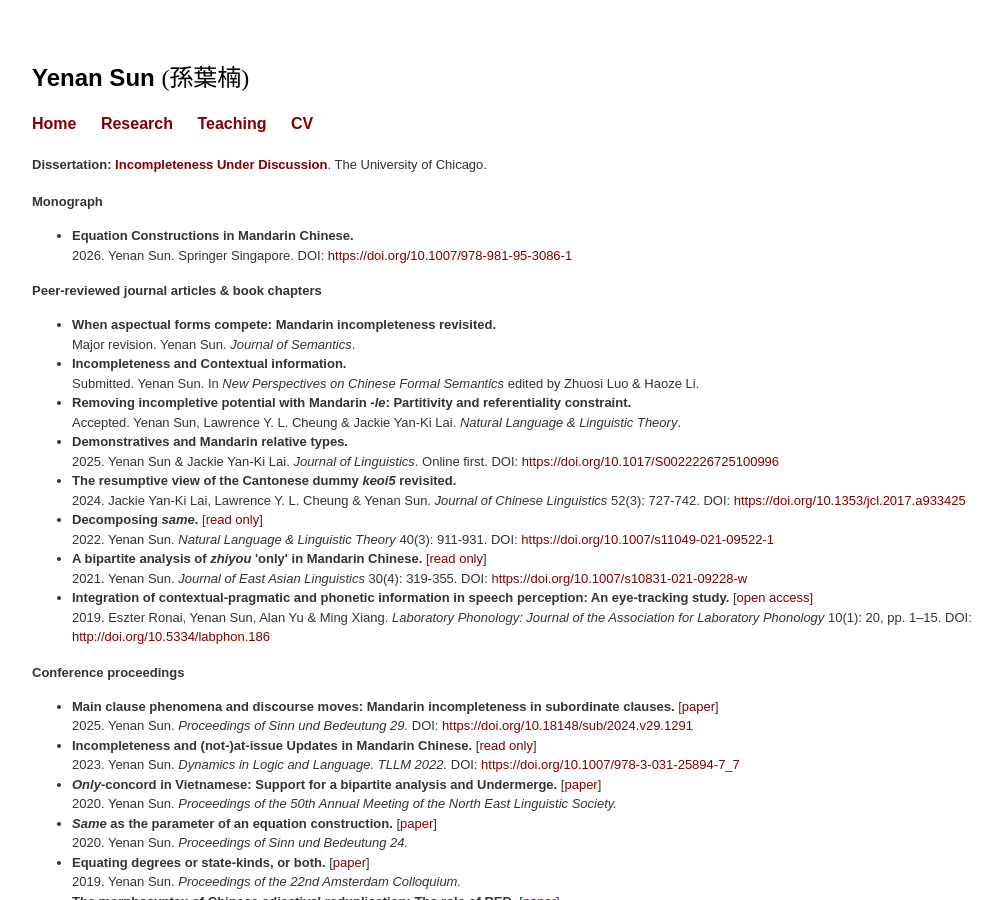
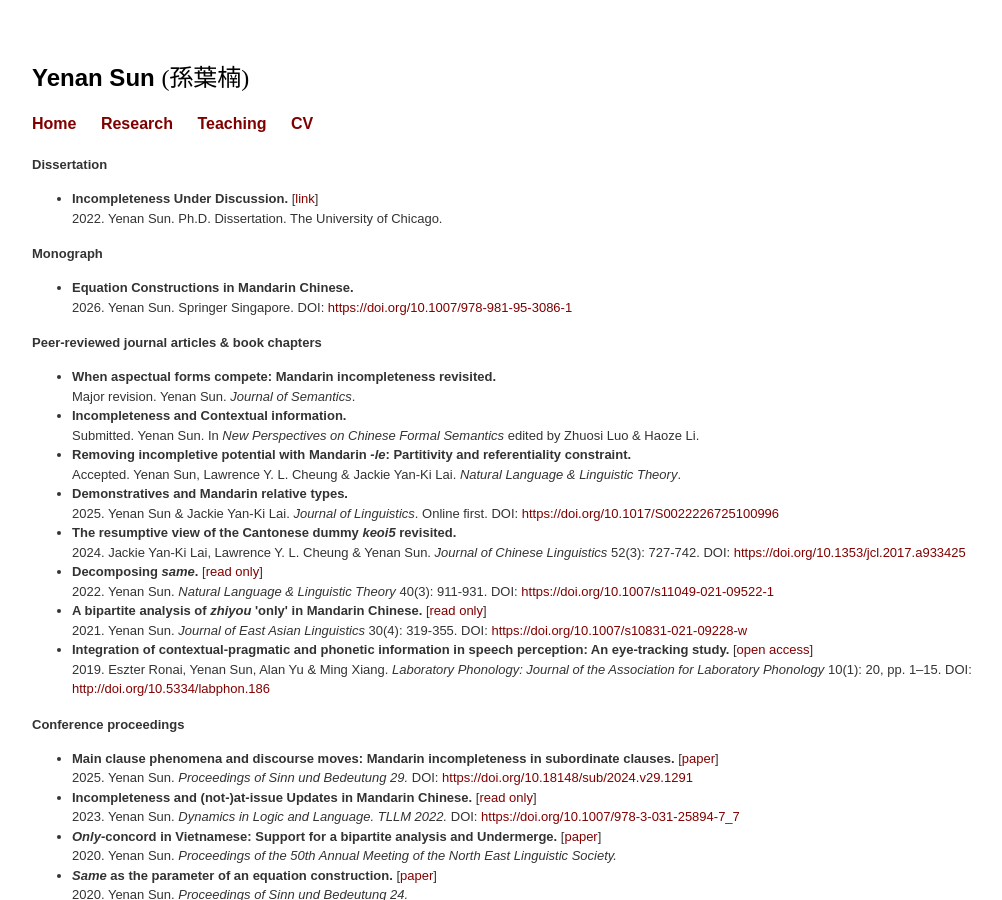
Before and after one commit to yenan09/yenan09.github.io, a Jekyll site: the page built from pub.html, in a window 1280 px wide and 900 px high. Shown: the whole window, without its empty margins (68-1070 px from the left). Built offline with Jekyll 4.4.1, drawn with Linux system fonts in a browser that asks for light colours.

Commit message:
260511
update thesis

```diff
--- a/pub.html
+++ b/pub.html
@@ -8,7 +8,16 @@ title: Research
 <font size="2" face="Arial, sans-serif" color="#333333">
 
 
-  <b>Dissertation:</b> <a href=https://knowledge.uchicago.edu/record/3928?ln=en&v=pdf" title="arf"><b>Incompleteness Under Discussion</b></a>. The University of Chicago. <br>
+  <b>Dissertation</b>
+
+  <ul>
+
+  <li>
+  <b>Incompleteness Under Discussion.</b> [<a href=https://knowledge.uchicago.edu/record/3928?ln=en&v=pdf" title="thesis">link</a>] <br>
+  2022. Yenan Sun. Ph.D. Dissertation. The University of Chicago. <br>
+
+
+  </ul>
   <ul>
       </ul>
 
```
